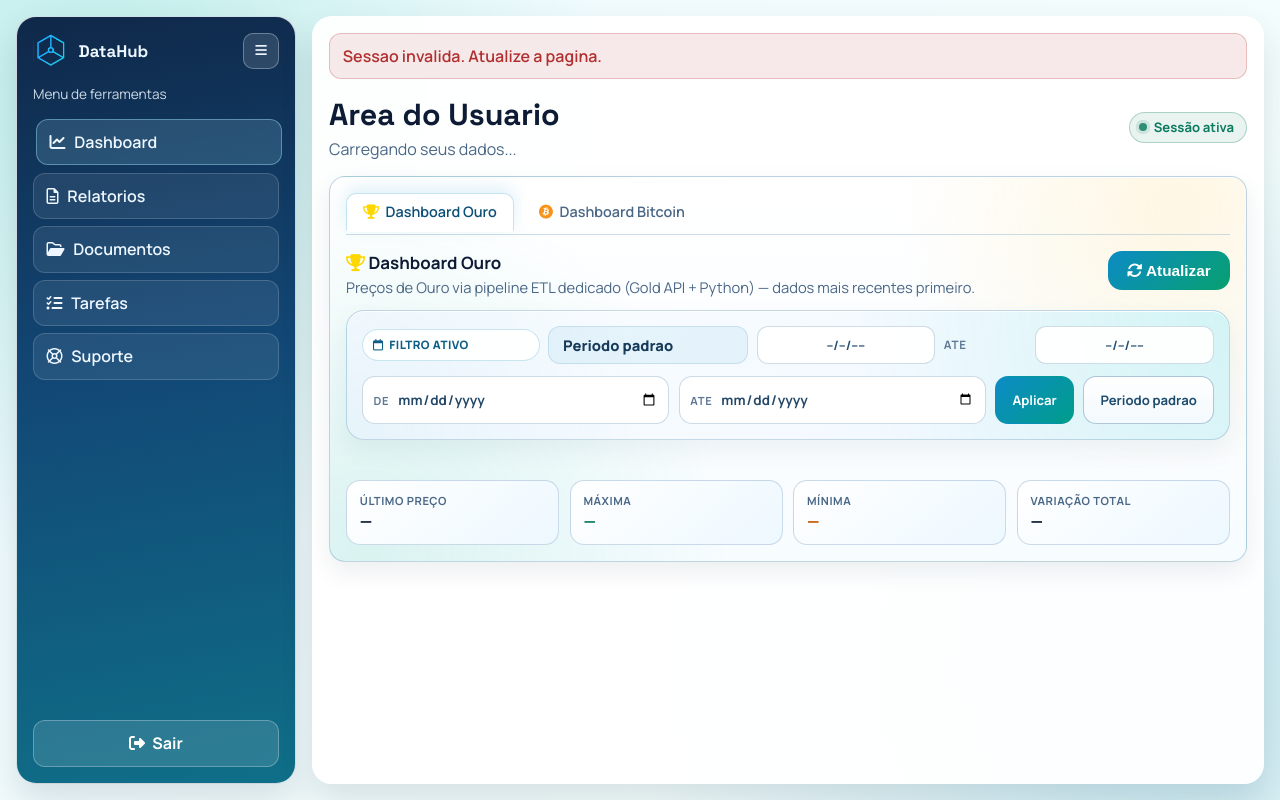
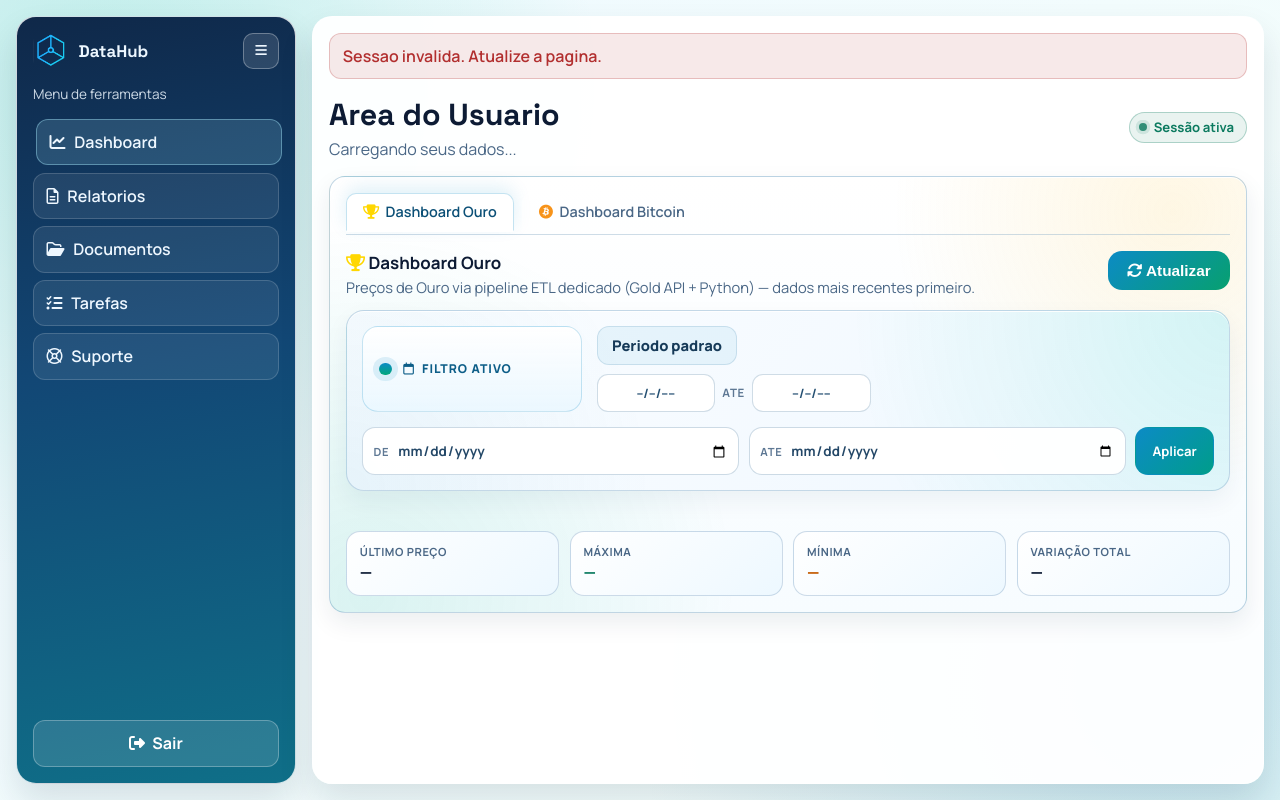
Before and after one commit to davidoval74/datahub, a PHP site: page /usuario/index.html in a window 1280 px wide. Run offline with PHP 8.4, Linux system fonts and the light colour scheme.

Commit message:
Refina layout do filtro do dashboard

```diff
--- a/css/user.css
+++ b/css/user.css
@@ -338,12 +338,11 @@ body {
 
 .btc-icon { color: #f7931a; }
 
-.date-filter-fixed {
+.date-filter-panel {
     margin-top: 0.8rem;
     display: grid;
-    grid-template-columns: auto auto auto auto auto;
-    align-items: center;
-    gap: 0.65rem 0.55rem;
+    grid-template-columns: minmax(170px, 220px) minmax(0, 1fr);
+    gap: 0.8rem 0.9rem;
     padding: 0.95rem;
     border-radius: 18px;
     border: 1px solid rgba(135, 174, 203, 0.45);
@@ -354,33 +353,66 @@ body {
     box-shadow: inset 0 1px 0 rgba(255, 255, 255, 0.88), 0 10px 24px rgba(14, 48, 78, 0.06);
 }
 
-.date-filter-pill {
+.date-filter-status {
+    display: flex;
+    align-items: center;
+    gap: 0.7rem;
+    min-height: 100%;
+    padding: 0.9rem 1rem;
+    border-radius: 16px;
+    border: 1px solid rgba(12, 139, 197, 0.22);
+    background: linear-gradient(180deg, rgba(255, 255, 255, 0.98) 0%, rgba(234, 247, 255, 0.95) 100%);
+    box-shadow: inset 0 1px 0 rgba(255, 255, 255, 0.92);
+}
+
+.date-filter-status-dot {
     display: inline-flex;
     align-items: center;
-    gap: 0.35rem;
-    min-height: 2rem;
-    font-size: 0.72rem;
-    font-weight: 800;
-    letter-spacing: 0.04em;
-    text-transform: uppercase;
-    color: #0e5d86;
-    border: 1px solid rgba(12, 139, 197, 0.22);
-    background: rgba(255, 255, 255, 0.92);
+    justify-content: center;
+    width: 0.8rem;
+    height: 0.8rem;
     border-radius: 999px;
-    padding: 0.3rem 0.62rem;
+    background: linear-gradient(180deg, #0c8bc5 0%, #00a77a 100%);
+    box-shadow: 0 0 0 6px rgba(12, 139, 197, 0.12);
+    flex-shrink: 0;
 }
 
-.date-filter-window {
+.date-filter-status-label {
     display: inline-flex;
     align-items: center;
-    min-height: 2.4rem;
-    padding: 0.35rem 0.85rem;
+    gap: 0.45rem;
+    font-size: 0.76rem;
+    font-weight: 800;
+    letter-spacing: 0.08em;
+    text-transform: uppercase;
+    color: #0d5e88;
+}
+
+.date-filter-summary {
+    display: grid;
+    gap: 0.55rem;
+    align-items: center;
+}
+
+.date-filter-summary-label {
+    display: inline-flex;
+    align-items: center;
+    min-height: 2.45rem;
+    width: fit-content;
+    padding: 0.4rem 0.9rem;
     border-radius: 12px;
     border: 1px solid rgba(89, 145, 183, 0.22);
     background: rgba(12, 139, 197, 0.07);
     font-size: 0.92rem;
     font-weight: 800;
     color: #163a58;
+}
+
+.date-filter-summary-range {
+    display: flex;
+    align-items: center;
+    gap: 0.45rem;
+    flex-wrap: wrap;
 }
 
 .date-filter-boundary {
@@ -412,9 +444,9 @@ body {
 .date-filter-controls {
     grid-column: 1 / -1;
     display: grid;
-    grid-template-columns: minmax(180px, 1fr) minmax(180px, 1fr) auto auto;
+    grid-template-columns: minmax(180px, 1fr) minmax(180px, 1fr) auto;
     gap: 0.6rem;
-    margin-top: 0.1rem;
+    margin-top: 0.15rem;
 }
 
 .date-input-group {
@@ -549,21 +581,18 @@ body {
 @media (max-width: 640px) {
     .btc-kpi-row { grid-template-columns: repeat(2, 1fr); }
 
-    .date-filter-fixed {
-        grid-template-columns: 1fr 1fr;
+    .date-filter-panel {
+        grid-template-columns: 1fr;
         padding: 0.7rem;
         gap: 0.45rem;
     }
 
-    .date-filter-window {
+    .date-filter-summary-label {
         width: 100%;
-        grid-column: 1 / -1;
     }
 
-    .date-filter-pill,
-    .date-filter-boundary,
-    .date-filter-sep {
-        justify-self: start;
+    .date-filter-summary-range {
+        gap: 0.35rem;
     }
 
     .date-filter-controls {
--- a/usuario/dashboard-ouro.html
+++ b/usuario/dashboard-ouro.html
@@ -7,12 +7,19 @@
         <i class="fa-solid fa-rotate"></i> Atualizar
     </button>
 </div>
-<div class="date-filter-fixed" role="status" aria-live="polite">
-    <span class="date-filter-pill"><i class="fa-regular fa-calendar"></i> Filtro ativo</span>
-    <span class="date-filter-window" id="dateFilterLabel">Periodo padrao</span>
-    <span class="date-filter-boundary" id="dateFilterStart">--/--/----</span>
-    <span class="date-filter-sep">ate</span>
-    <span class="date-filter-boundary" id="dateFilterEnd">--/--/----</span>
+<div class="date-filter-panel" role="status" aria-live="polite">
+    <div class="date-filter-status">
+        <span class="date-filter-status-dot" aria-hidden="true"></span>
+        <span class="date-filter-status-label"><i class="fa-regular fa-calendar"></i> Filtro ativo</span>
+    </div>
+    <div class="date-filter-summary">
+        <span class="date-filter-summary-label" id="dateFilterLabel">Periodo padrao</span>
+        <div class="date-filter-summary-range">
+            <span class="date-filter-boundary" id="dateFilterStart">--/--/----</span>
+            <span class="date-filter-sep">ate</span>
+            <span class="date-filter-boundary" id="dateFilterEnd">--/--/----</span>
+        </div>
+    </div>
     <div class="date-filter-controls">
         <label class="date-input-group" for="dateFilterStartInput">
             <span>De</span>
@@ -23,7 +30,6 @@
             <input id="dateFilterEndInput" type="date">
         </label>
         <button type="button" id="applyDateFilterBtn" class="date-filter-btn date-filter-btn-primary">Aplicar</button>
-        <button type="button" id="resetDateFilterBtn" class="date-filter-btn">Periodo padrao</button>
     </div>
 </div>
 <div id="cryptoPricesFeedback" class="tool-feedback" aria-live="polite"></div>
```
Also changed, not shown: usuario/dashboard-bitcoin.html (+13 -7 lines).
